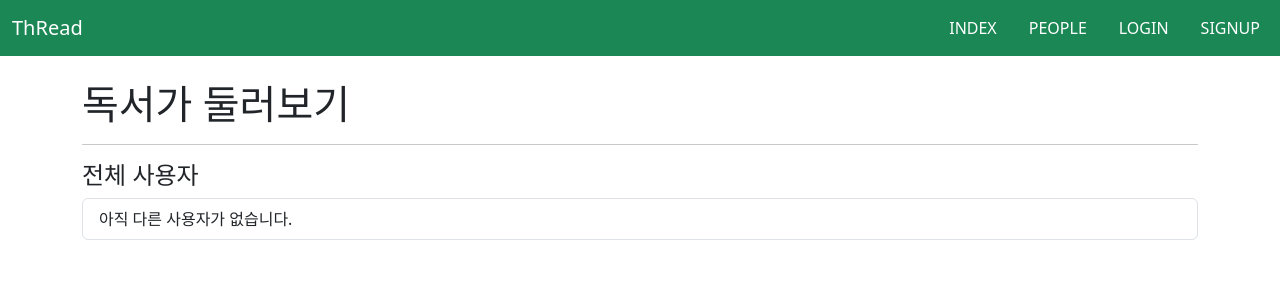
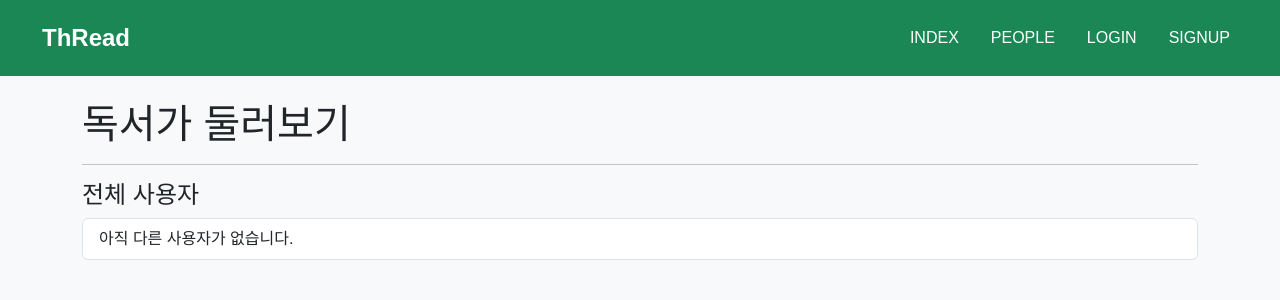
Before and after one commit to yunah02/06-pjt, a Django app: page /accounts/people/ in a window 1280 px wide. Shown: the top 300 px of the page. Run offline with Django 5.2, Linux system fonts and the light colour scheme.

Commit message:
스태틱 추가

```diff
--- a/mypjt/settings.py
+++ b/mypjt/settings.py
@@ -117,6 +117,9 @@ USE_TZ = True
 # https://docs.djangoproject.com/en/5.2/howto/static-files/
 
 STATIC_URL = 'static/'
+STATICFILES_DIRS = [
+    BASE_DIR / 'static',
+]
 
 # Default primary key field type
 # https://docs.djangoproject.com/en/5.2/ref/settings/#default-auto-field
--- /dev/null
+++ b/static/css/style.css
@@ -0,0 +1,16 @@
+/* 전체 페이지 기본 설정 */
+body {
+    background-color: #f8f9fa;
+    font-family: Arial, sans-serif;
+}
+
+/* Navbar */
+.navbar {
+    padding: 15px 30px;
+}
+
+/* 브랜드 */
+.navbar-brand {
+    font-weight: bold;
+    font-size: 24px;
+}
--- a/templates/base.html
+++ b/templates/base.html
@@ -1,10 +1,12 @@
 <!DOCTYPE html>
+{% load static %}
 <html lang="ko">
 <head>
   <meta charset="UTF-8">
   <meta name="viewport" content="width=device-width, initial-scale=1">
   <title>{% block title %}ThRead{% endblock title %}</title>
   <link href="https://cdn.jsdelivr.net/npm/bootstrap@5.3.3/dist/css/bootstrap.min.css" rel="stylesheet">
+  <link rel="stylesheet" href="{% static 'css/style.css' %}">
 </head>
 <body>
   <nav class="navbar navbar-expand-lg" style="background-color: #1a8754;">
```
